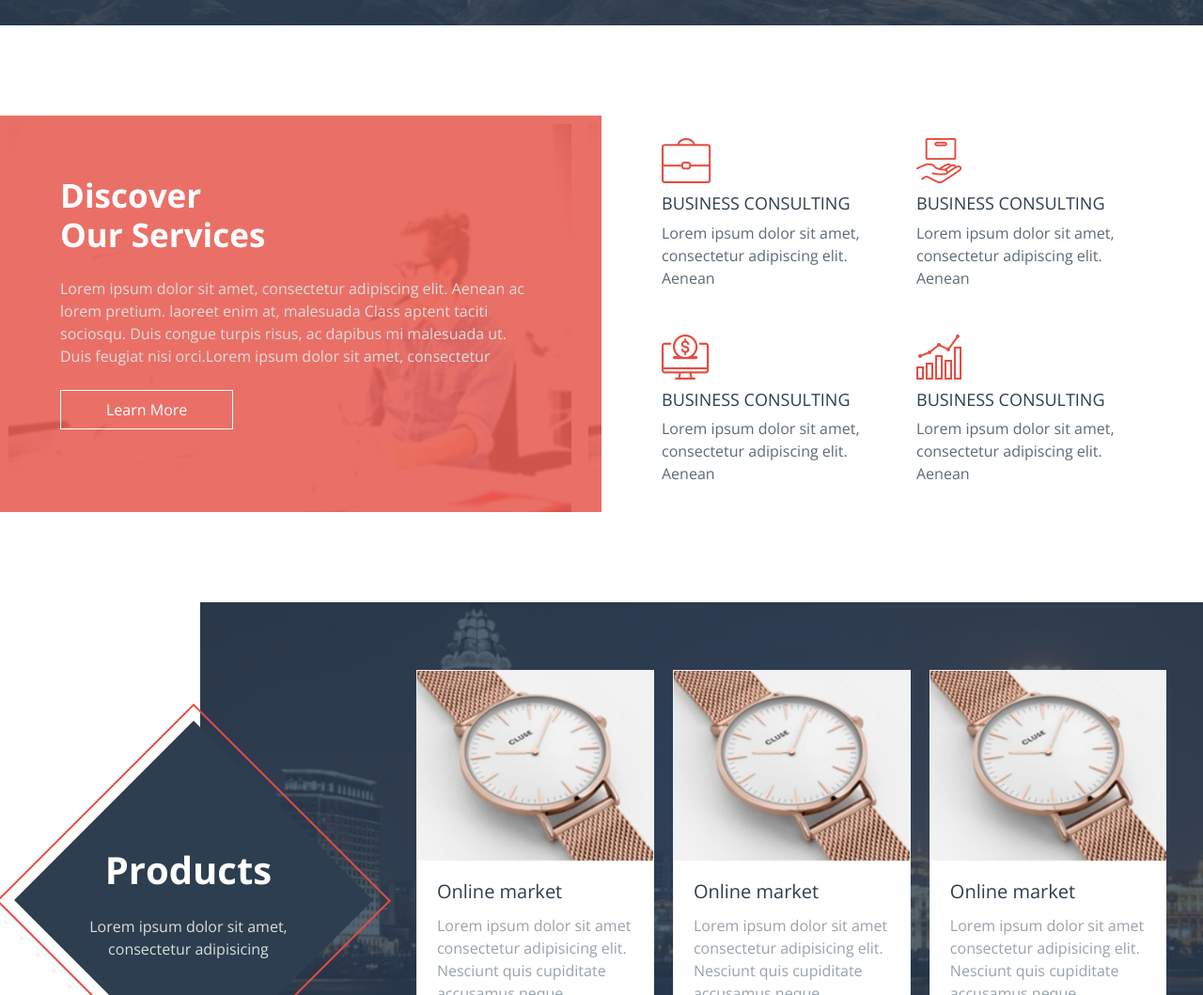
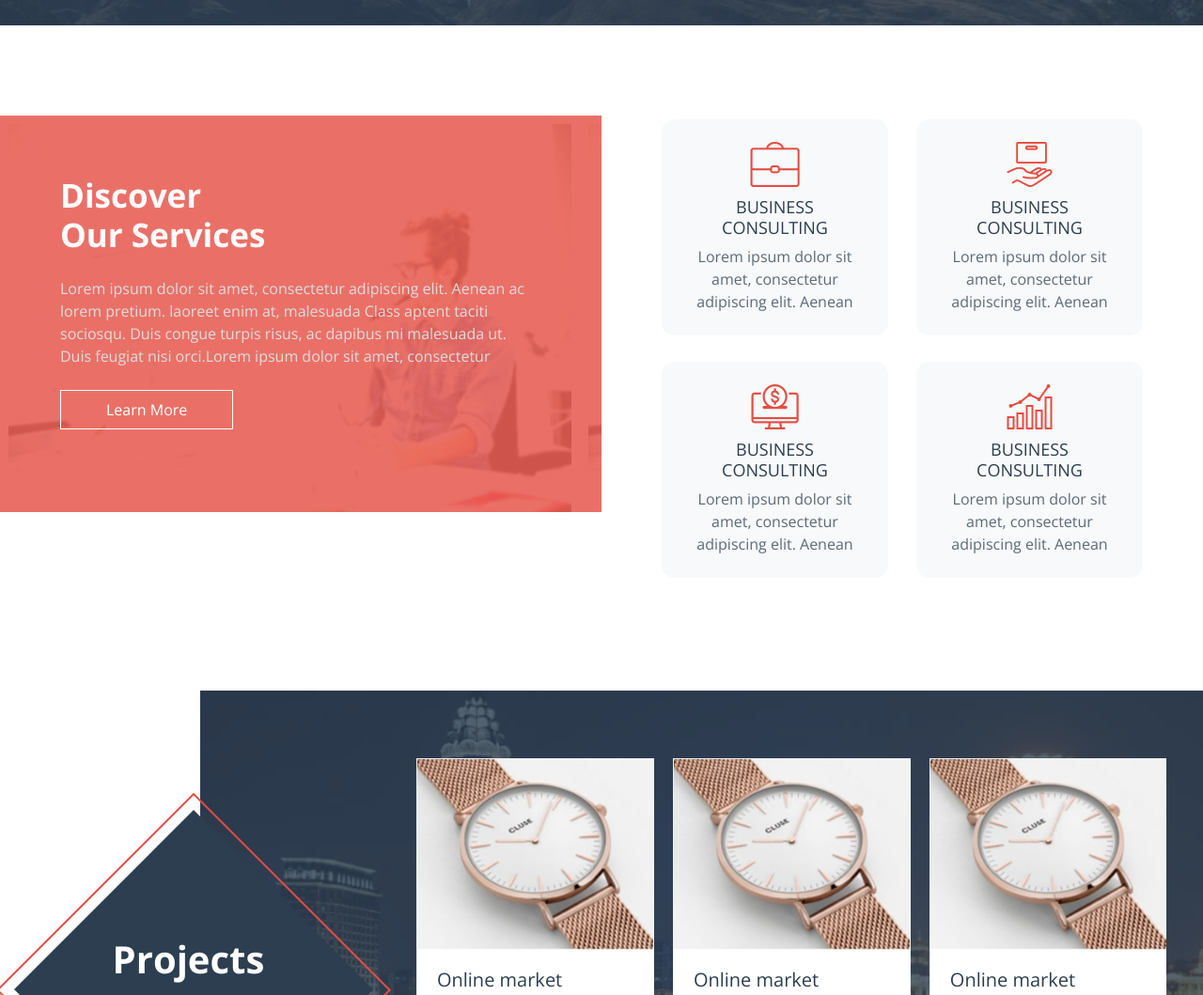
Before and after one commit to MurodQodirov/devosoft, a plain HTML site: page index.html in a window 1280 px wide. Shown: the part 2080-3139 px from the top of the page at 94% size. Drawn offline with nearby package versions, Linux system fonts and the light colour scheme; files whose address does not match are found by name.

```diff
--- a/index.html
+++ b/index.html
@@ -410,33 +410,43 @@
             </div>
             <div class="col-12 col-md-6 px-6">
                 <div class="row">
-                    <div class="col-12 col-sm-6 my-4 text-center text-md-left wow fadeInRight">
+                    <div class="col-12 col-sm-6 my-1 wow fadeInUp mb-4 " data-wow-delay="0.3s">
+                        <div class="feature-item bg-light text-center p-4" style="border-radius: 14px !important;">
                             <span class="fables-iconbussiness fables-second-text-color fa-3x"></span>
                         <h2 class="fables-main-text-color font-18 my-2">BUSINESS CONSULTING</h2>
                         <p class="fables-forth-text-color font-weight-light">
                             Lorem ipsum dolor sit amet, consectetur adipiscing elit. Aenean
                         </p>
                         </div>
-                    <div class="col-12 col-sm-6 my-4 text-center text-md-left wow fadeInRight">
+                    </div>
+                    <div class="col-12 col-sm-6 my-1  wow fadeInUp mb-4 " data-wow-delay="0.3s">
+                        <div class="feature-item bg-light text-center p-4" style="border-radius: 14px !important;">
                             <span class="fables-iconbussiness2 fables-second-text-color fa-3x"></span>
                             <h2 class="fables-main-text-color font-18 my-2">BUSINESS CONSULTING</h2>
                             <p class="fables-forth-text-color font-weight-light">
                                 Lorem ipsum dolor sit amet, consectetur adipiscing elit. Aenean
                             </p>
                         </div>
-                    <div class="col-12 col-sm-6 my-4 text-center text-md-left wow fadeInRight">
+                    </div>
+
+                    <div class="col-12 col-sm-6 my-1  wow fadeInUp mb-4 " data-wow-delay="0.3s">
+                        <div class="feature-item bg-light text-center p-4" style="border-radius: 14px !important;">
                             <span class="fables-iconbussiness3 fables-second-text-color fa-3x"></span>
                         <h2 class="fables-main-text-color font-18 my-2">BUSINESS CONSULTING</h2>
                         <p class="fables-forth-text-color font-weight-light">
                             Lorem ipsum dolor sit amet, consectetur adipiscing elit. Aenean
                         </p>
                         </div>
-                    <div class="col-12 col-sm-6 my-4 text-center text-md-left wow fadeInRight">
+                    </div>
+
+                    <div class="col-12 col-sm-6 my-1  wow fadeInUp mb-4 " data-wow-delay="0.3s">
+                        <div class="feature-item bg-light text-center p-4" style="border-radius: 14px !important;">
                             <span class="fables-iconbussiness4 fables-second-text-color fa-3x"></span>
                         <h2 class="fables-main-text-color font-18 my-2">BUSINESS CONSULTING</h2>
                         <p class="fables-forth-text-color font-weight-light">
                             Lorem ipsum dolor sit amet, consectetur adipiscing elit. Aenean
                         </p>
+                        </div>
                     </div>
                 </div>
             </div>
@@ -456,7 +466,7 @@
             <div class="text-center fables-main-background-color fables-sqr-rotation fables-second-border-color">
                 <div class="text-rotate">
                     <h2 class="text-white font-25"> <br><span
-                            class="white-color font-40 bold-font mt-2 d-block">Products</span></h2>
+                            class="white-color font-40 bold-font mt-2 d-block">Projects</span></h2>
                     <p class="fables-third-text-color mt-4 mb-3 mb-lg-5">
                         Lorem ipsum dolor sit amet, consectetur adipisicing
                     </p>
```
Lines whose indentation alone changed are shown as unchanged.
